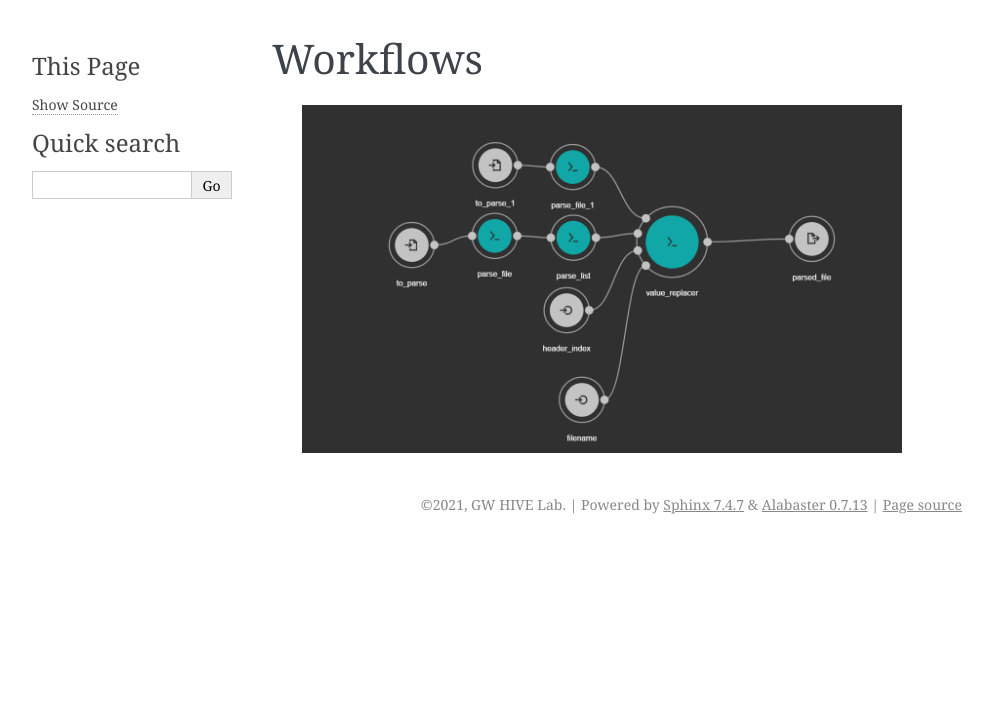
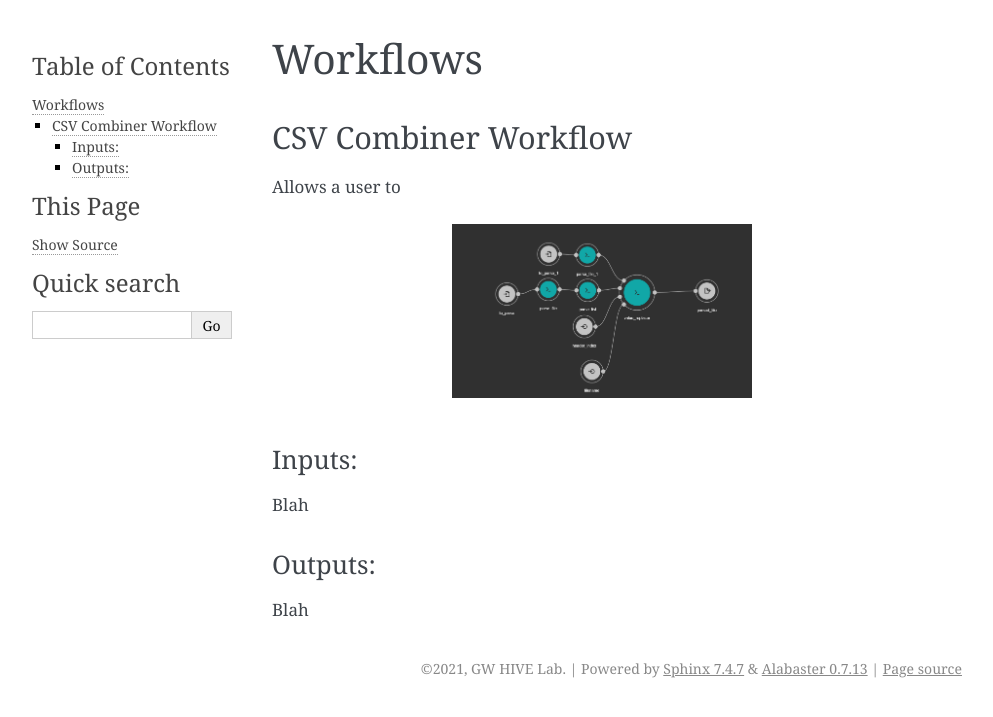
Before and after one commit to GW-HIVE/scripts, a Sphinx documentation site: the page built from docs/workflows.rst, in a window 1280 px wide. Shown: the top 717 px of the page, without its empty margins (148-1141 px from the left). Built offline with Sphinx 7.4.7, drawn with Linux system fonts in a browser that asks for light colours; pages that are not in the unit, such as notebooks, are missing from menus.

Commit message:
Fixing Image

```diff
--- a/docs/workflows.rst
+++ b/docs/workflows.rst
@@ -1,6 +1,19 @@
 Workflows
 =============
 
+CSV Combiner Workflow
+^^^^^^^^^^^^^^^^^^^^^
+
+Allows a user to
+
 .. figure:: cwl_workflow_visual.PNG
-   :width: 600
-   :alt: sample
+   :width: 300
+   :alt: Workflow
+
+Inputs:
+"""""""""
+Blah
+
+Outputs:
+"""""""""
+Blah
```
Also changed, not shown: 1 other file.
